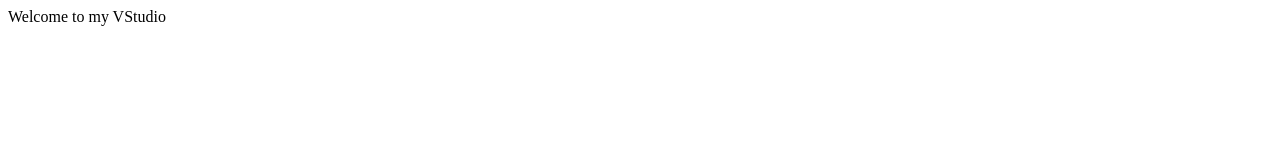
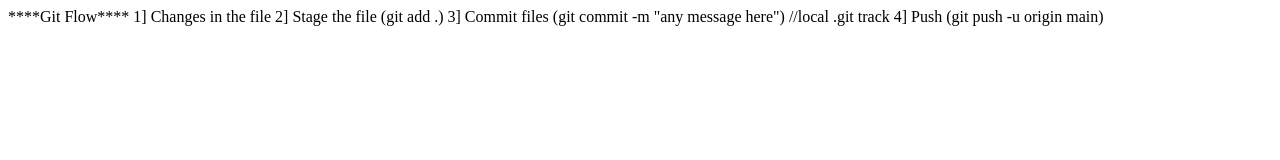
Before and after one commit to SnehalJT/sneh-devops-git, a plain HTML site: page index.html in a window 1280 px wide. Drawn offline with Linux system fonts and the light colour scheme.

Commit message:
Change the info in body

```diff
--- a/index.html
+++ b/index.html
@@ -7,6 +7,10 @@
     <title>Document</title>
 </head>
 <body>
-    Welcome to my VStudio
+    ****Git Flow****
+    1] Changes in the file
+    2] Stage the file (git add .)
+    3] Commit files (git commit -m "any message here") //local .git track
+    4] Push (git push -u origin main)
 </body>
 </html>
```
